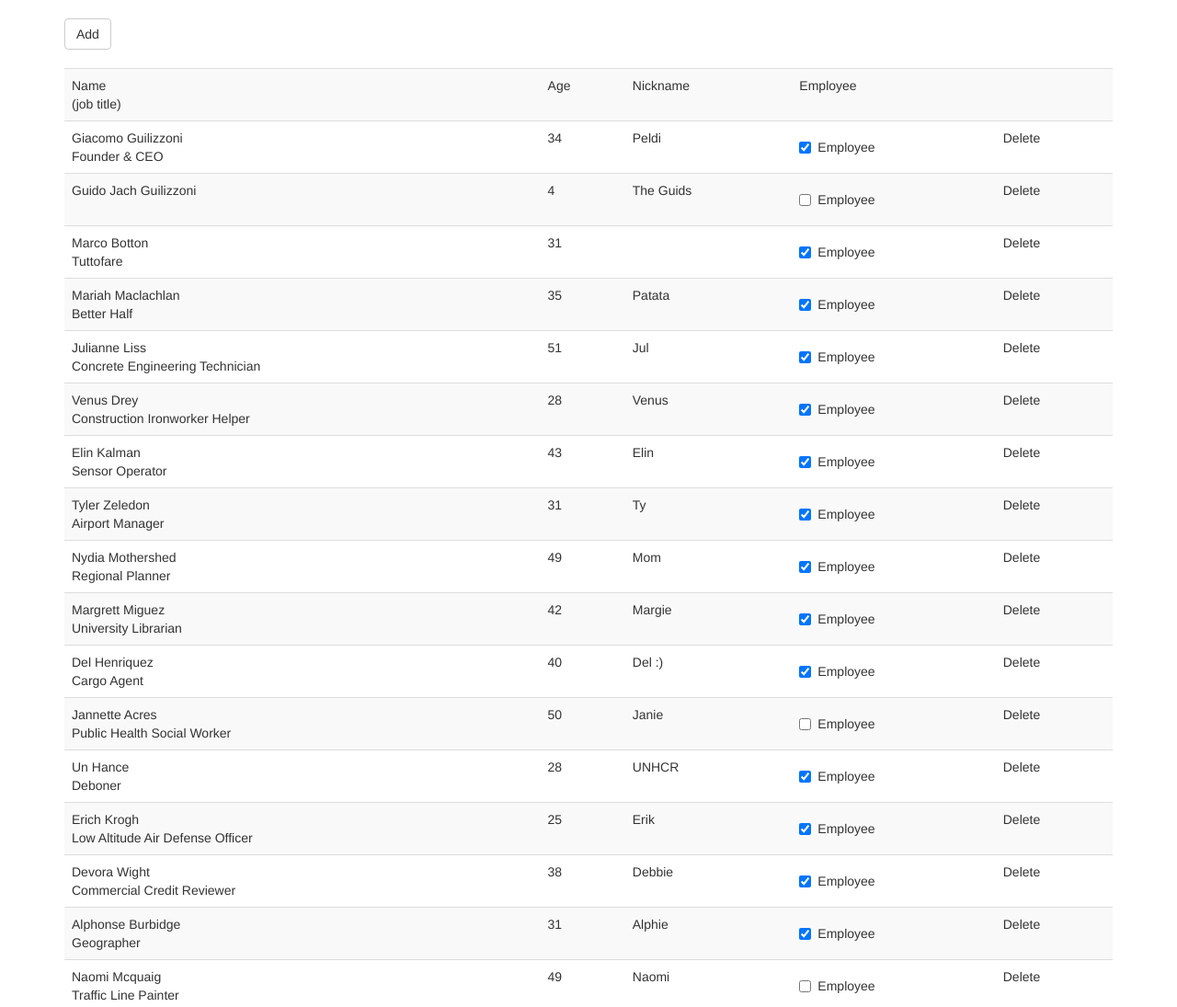
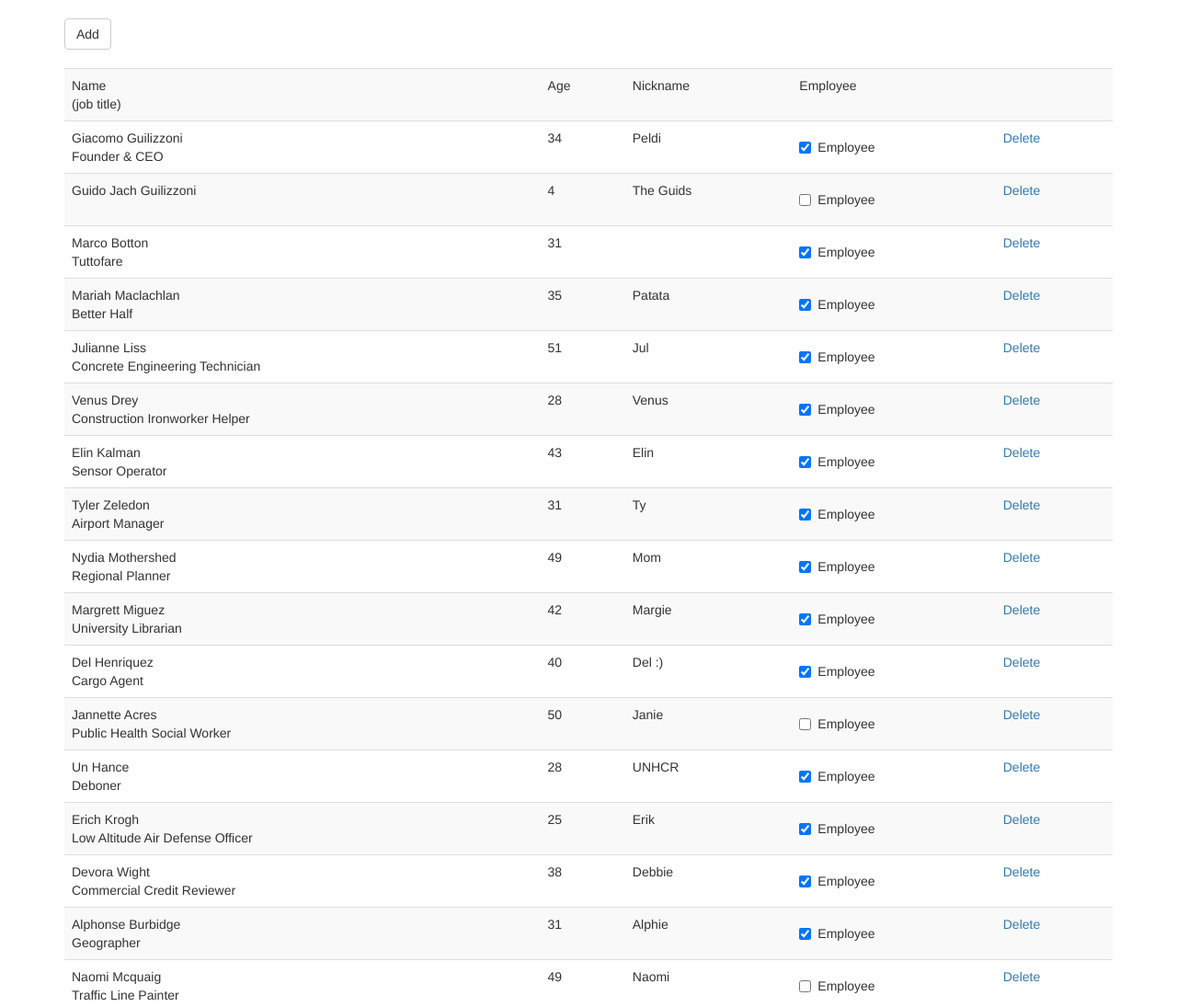
Before and after one commit to jagaa1103/demoPerson, a plain HTML site: page index.html in a window 1280 px wide. Shown: the top 1095 px of the page at 92% size. Drawn offline with Linux system fonts and the light colour scheme.

Commit message:
delete to link

```diff
--- a/index.html
+++ b/index.html
@@ -38,7 +38,7 @@
 						</label>
 					</div>
 				</td>
-				<td ng-click="delete($index)">Delete</td>
+				<td><a href="#" ng-click="delete($index)">Delete</a></td>
 			</tr>
 		</table>
 	</div>
```
